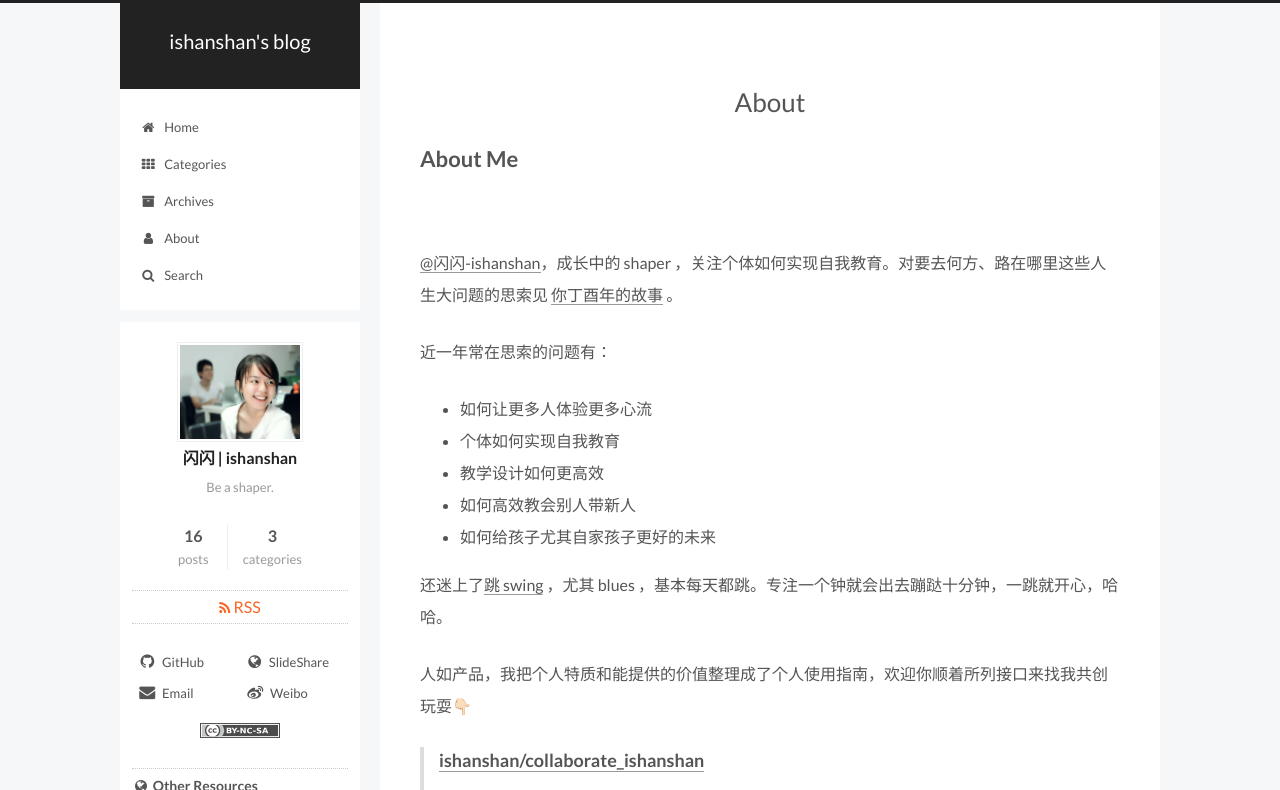
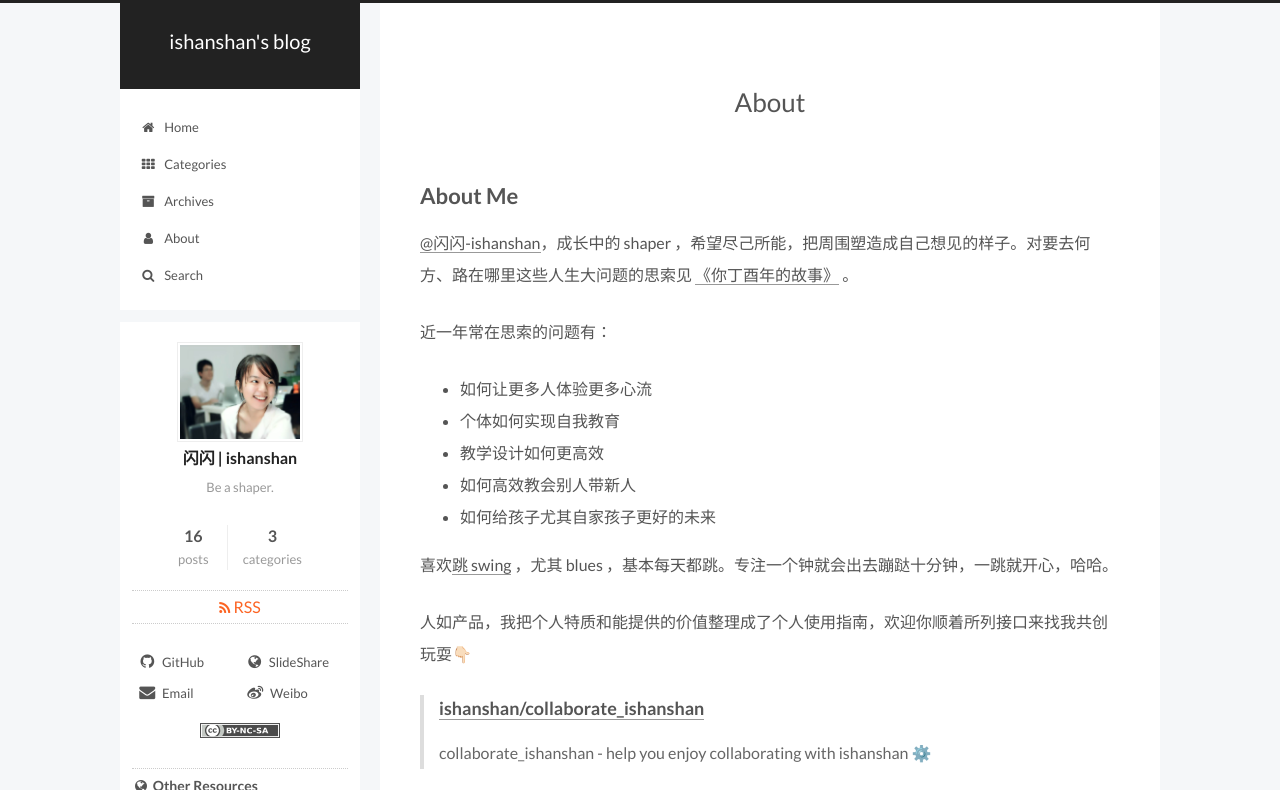
Before and after one commit to sunnyhuang42/sunnyhuang.net, a Jekyll site: the page built from about/index.md, in a window 1280 px wide, cut to the strip 0-790 px from the top of the page. Built offline with Jekyll 4.4.1, drawn with Linux system fonts in a browser that asks for light colours; comment, search, counter and statistics services are not loaded.

Commit message:
revise wording

```diff
--- a/about/index.md
+++ b/about/index.md
@@ -4,12 +4,13 @@
 title: About
 comments: true
 ---
+<br>
 
 ## About Me
 
-<br>
 
-[@闪闪-ishanshan](https://github.com/ishanshan)，成长中的 shaper ，关注个体如何实现自我教育。对要去何方、路在哪里这些人生大问题的思索见 [你丁酉年的故事](http://ishanshan.top/selfedu/Review2017LunarCalendar.html) 。
+
+[@闪闪-ishanshan](https://github.com/ishanshan)，成长中的 shaper ，希望尽己所能，把周围塑造成自己想见的样子。对要去何方、路在哪里这些人生大问题的思索见 [《你丁酉年的故事》](http://ishanshan.top/selfedu/Review2017LunarCalendar.html) 。
 
 近一年常在思索的问题有：
 
@@ -19,7 +20,7 @@
 * 如何高效教会别人带新人
 * 如何给孩子尤其自家孩子更好的未来
 
-还迷上了[跳 swing](https://github.com/ishanshan/EnjoySwingDancing) ，尤其 blues ，基本每天都跳。专注一个钟就会出去蹦跶十分钟，一跳就开心，哈哈。
+喜欢[跳 swing](https://github.com/ishanshan/EnjoySwingDancing) ，尤其 blues ，基本每天都跳。专注一个钟就会出去蹦跶十分钟，一跳就开心，哈哈。
 
 人如产品，我把个人特质和能提供的价值整理成了个人使用指南，欢迎你顺着所列接口来找我共创玩耍👇🏻
 
```
